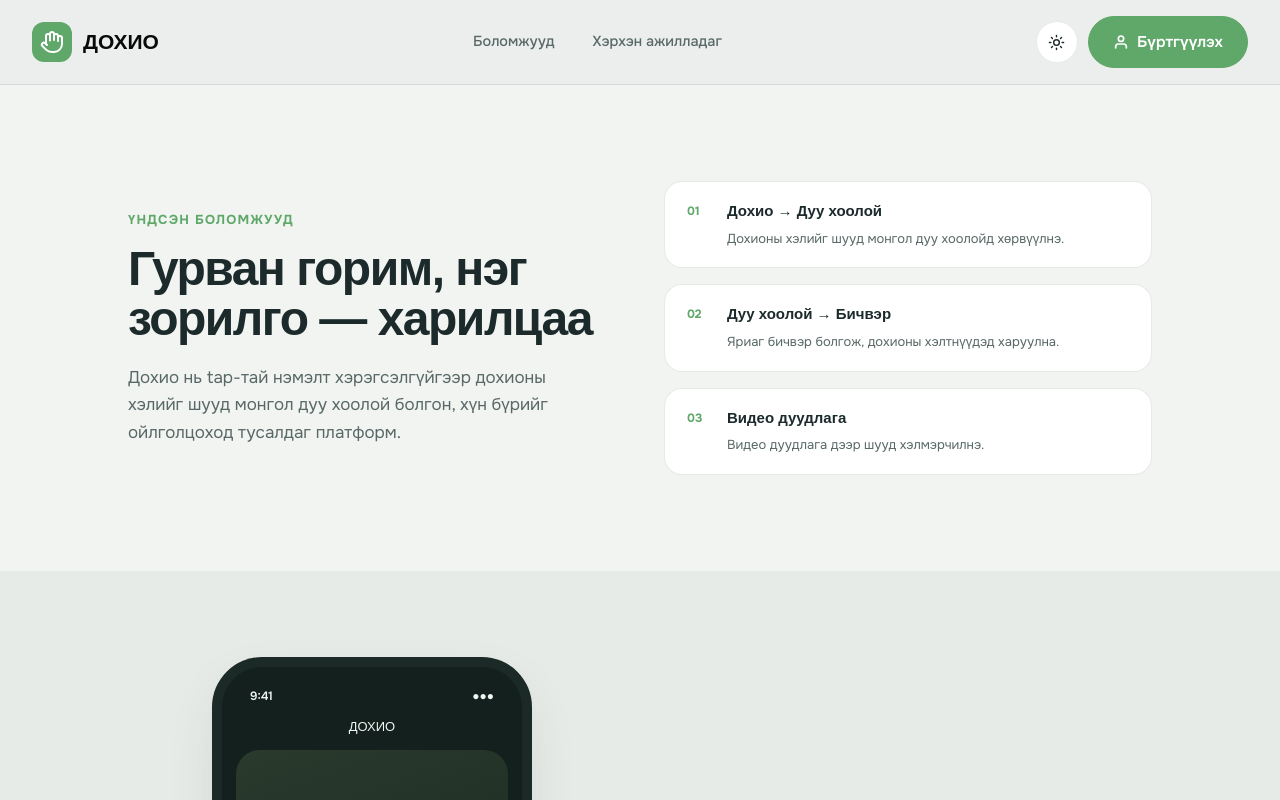
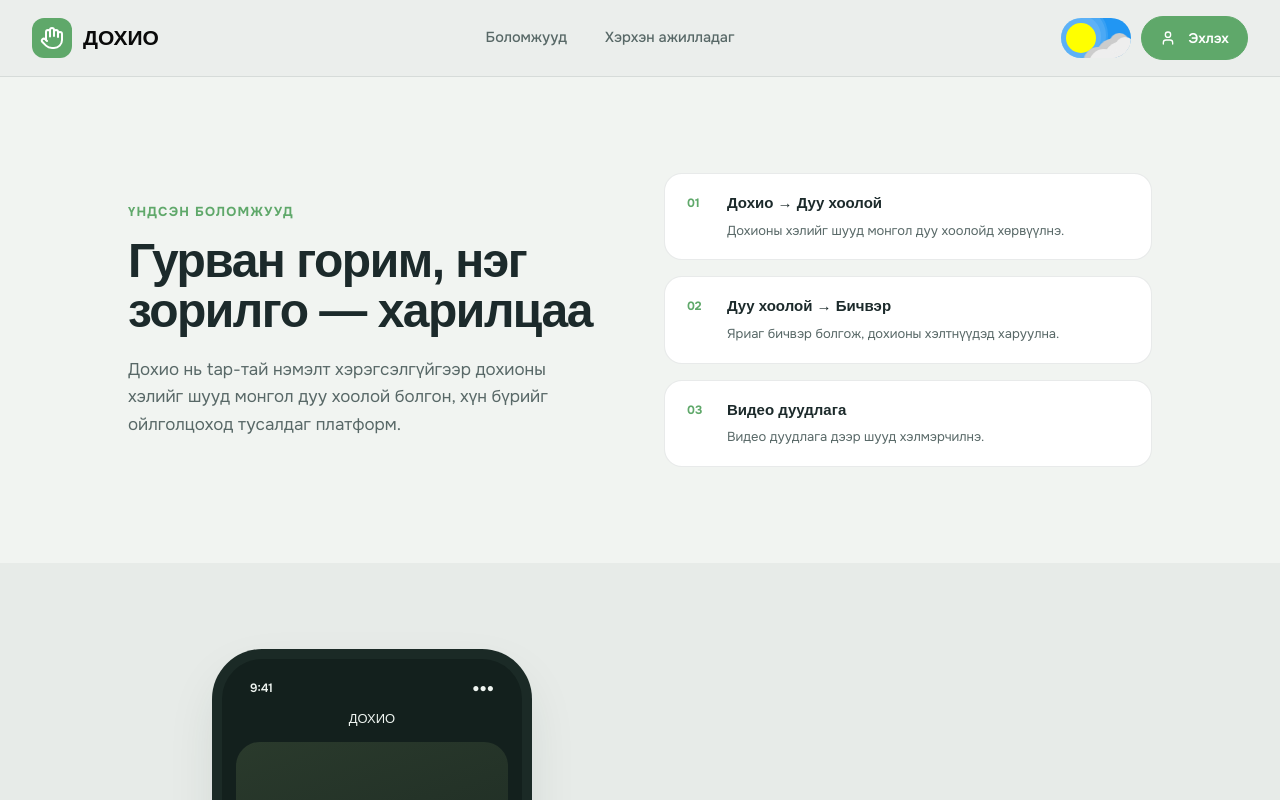
Before and after one commit to pinecone-studio/pinequest-s4-e1-team-7, a Next.js app in the folder seq/web/: page / in a window 1280 px wide. Shown: the top 800 px of the page. Built offline with nearby package versions, Linux system fonts and the light colour scheme; a web font is replaced by a local one.

Commit message:
cute dark light button

```diff
--- /dev/null
+++ b/seq/web/components/landingpage/DarkLightButton.tsx
@@ -0,0 +1,342 @@
+import React from 'react';
+import styled from 'styled-components';
+
+ export const Switch = () => {
+  return (
+    <StyledWrapper>
+      <label className="switch">
+        <input id="input" type="checkbox"  />
+        <div className="slider round">
+          <div className="sun-moon">
+            <svg id="moon-dot-1" className="moon-dot" viewBox="0 0 100 100">
+              <circle cx={50} cy={50} r={50} />
+            </svg>
+            <svg id="moon-dot-2" className="moon-dot" viewBox="0 0 100 100">
+              <circle cx={50} cy={50} r={50} />
+            </svg>
+            <svg id="moon-dot-3" className="moon-dot" viewBox="0 0 100 100">
+              <circle cx={50} cy={50} r={50} />
+            </svg>
+            <svg id="light-ray-1" className="light-ray" viewBox="0 0 100 100">
+              <circle cx={50} cy={50} r={50} />
+            </svg>
+            <svg id="light-ray-2" className="light-ray" viewBox="0 0 100 100">
+              <circle cx={50} cy={50} r={50} />
+            </svg>
+            <svg id="light-ray-3" className="light-ray" viewBox="0 0 100 100">
+              <circle cx={50} cy={50} r={50} />
+            </svg>
+            <svg id="cloud-1" className="cloud-dark" viewBox="0 0 100 100">
+              <circle cx={50} cy={50} r={50} />
+            </svg>
+            <svg id="cloud-2" className="cloud-dark" viewBox="0 0 100 100">
+              <circle cx={50} cy={50} r={50} />
+            </svg>
+            <svg id="cloud-3" className="cloud-dark" viewBox="0 0 100 100">
+              <circle cx={50} cy={50} r={50} />
+            </svg>
+            <svg id="cloud-4" className="cloud-light" viewBox="0 0 100 100">
+              <circle cx={50} cy={50} r={50} />
+            </svg>
+            <svg id="cloud-5" className="cloud-light" viewBox="0 0 100 100">
+              <circle cx={50} cy={50} r={50} />
+            </svg>
+            <svg id="cloud-6" className="cloud-light" viewBox="0 0 100 100">
+              <circle cx={50} cy={50} r={50} />
+            </svg>
+          </div>
+          <div className="stars">
+            <svg id="star-1" className="star" viewBox="0 0 20 20">
+              <path d="M 0 10 C 10 10,10 10 ,0 10 C 10 10 , 10 10 , 10 20 C 10 10 , 10 10 , 20 10 C 10 10 , 10 10 , 10 0 C 10 10,10 10 ,0 10 Z" />
+            </svg>
+            <svg id="star-2" className="star" viewBox="0 0 20 20">
+              <path d="M 0 10 C 10 10,10 10 ,0 10 C 10 10 , 10 10 , 10 20 C 10 10 , 10 10 , 20 10 C 10 10 , 10 10 , 10 0 C 10 10,10 10 ,0 10 Z" />
+            </svg>
+            <svg id="star-3" className="star" viewBox="0 0 20 20">
+              <path d="M 0 10 C 10 10,10 10 ,0 10 C 10 10 , 10 10 , 10 20 C 10 10 , 10 10 , 20 10 C 10 10 , 10 10 , 10 0 C 10 10,10 10 ,0 10 Z" />
+            </svg>
+            <svg id="star-4" className="star" viewBox="0 0 20 20">
+              <path d="M 0 10 C 10 10,10 10 ,0 10 C 10 10 , 10 10 , 10 20 C 10 10 , 10 10 , 20 10 C 10 10 , 10 10 , 10 0 C 10 10,10 10 ,0 10 Z" />
+            </svg>
+          </div>
+        </div>
+      </label>
+    </StyledWrapper>
+  );
+}
+
+const StyledWrapper = styled.div`
+  .switch {
+    position: relative;
+    display: inline-block;
+    width: 70px;
+    height: 40px;
+  }
+
+  .switch #input {
+    opacity: 0;
+    width: 0;
+    height: 0;
+  }
+
+  .slider {
+    position: absolute;
+    cursor: pointer;
+    top: 0;
+    left: 0;
+    right: 0;
+    bottom: 0;
+    background-color: #2196f3;
+    -webkit-transition: 0.4s;
+    transition: 0.4s;
+    z-index: 0;
+    overflow: hidden;
+  }
+
+  .sun-moon {
+    position: absolute;
+    content: "";
+    height: 30px;
+    width: 30px;
+    left: 5px;
+    bottom: 5px;
+    background-color: yellow;
+    -webkit-transition: 0.4s;
+    transition: 0.4s;
+  }
+
+  #input:checked + .slider {
+    background-color: black;
+  }
+
+  #input:focus + .slider {
+    box-shadow: 0 0 1px #2196f3;
+  }
+
+  #input:checked + .slider .sun-moon {
+    -webkit-transform: translateX(26px);
+    -ms-transform: translateX(26px);
+    transform: translateX(30px);
+    background-color: white;
+    -webkit-animation: rotate-center 0.6s ease-in-out both;
+    animation: rotate-center 0.6s ease-in-out both;
+  }
+
+  .moon-dot {
+    opacity: 0;
+    transition: 0.4s;
+    fill: gray;
+  }
+
+  #input:checked + .slider .sun-moon .moon-dot {
+    opacity: 1;
+  }
+
+  .slider.round {
+    border-radius: 40px;
+  }
+
+  .slider.round .sun-moon {
+    border-radius: 50%;
+  }
+
+  #moon-dot-1 {
+    left: 10px;
+    top: 3px;
+    position: absolute;
+    width: 6px;
+    height: 6px;
+    z-index: 4;
+  }
+
+  #moon-dot-2 {
+    left: 2px;
+    top: 10px;
+    position: absolute;
+    width: 10px;
+    height: 10px;
+    z-index: 4;
+  }
+
+  #moon-dot-3 {
+    left: 16px;
+    top: 18px;
+    position: absolute;
+    width: 3px;
+    height: 3px;
+    z-index: 4;
+  }
+
+  #light-ray-1 {
+    left: -8px;
+    top: -8px;
+    position: absolute;
+    width: 43px;
+    height: 43px;
+    z-index: -1;
+    fill: white;
+    opacity: 10%;
+  }
+
+  #light-ray-2 {
+    left: -50%;
+    top: -50%;
+    position: absolute;
+    width: 55px;
+    height: 55px;
+    z-index: -1;
+    fill: white;
+    opacity: 10%;
+  }
+
+  #light-ray-3 {
+    left: -18px;
+    top: -18px;
+    position: absolute;
+    width: 60px;
+    height: 60px;
+    z-index: -1;
+    fill: white;
+    opacity: 10%;
+  }
+
+  .cloud-light {
+    position: absolute;
+    fill: #eee;
+    animation-name: cloud-move;
+    animation-duration: 6s;
+    animation-iteration-count: infinite;
+  }
+
+  .cloud-dark {
+    position: absolute;
+    fill: #ccc;
+    animation-name: cloud-move;
+    animation-duration: 6s;
+    animation-iteration-count: infinite;
+    animation-delay: 1s;
+  }
+
+  #cloud-1 {
+    left: 30px;
+    top: 15px;
+    width: 40px;
+  }
+
+  #cloud-2 {
+    left: 44px;
+    top: 10px;
+    width: 20px;
+  }
+
+  #cloud-3 {
+    left: 18px;
+    top: 24px;
+    width: 30px;
+  }
+
+  #cloud-4 {
+    left: 36px;
+    top: 18px;
+    width: 40px;
+  }
+
+  #cloud-5 {
+    left: 48px;
+    top: 14px;
+    width: 20px;
+  }
+
+  #cloud-6 {
+    left: 22px;
+    top: 26px;
+    width: 30px;
+  }
+
+  @keyframes cloud-move {
+    0% {
+      transform: translateX(0px);
+    }
+
+    40% {
+      transform: translateX(4px);
+    }
+
+    80% {
+      transform: translateX(-4px);
+    }
+
+    100% {
+      transform: translateX(0px);
+    }
+  }
+
+  .stars {
+    transform: translateY(-32px);
+    opacity: 0;
+    transition: 0.4s;
+  }
+
+  .star {
+    fill: white;
+    position: absolute;
+    -webkit-transition: 0.4s;
+    transition: 0.4s;
+    animation-name: star-twinkle;
+    animation-duration: 2s;
+    animation-iteration-count: infinite;
+  }
+
+  #input:checked + .slider .stars {
+    -webkit-transform: translateY(0);
+    -ms-transform: translateY(0);
+    transform: translateY(0);
+    opacity: 1;
+  }
+
+  #star-1 {
+    width: 20px;
+    top: 2px;
+    left: 3px;
+    animation-delay: 0.3s;
+  }
+
+  #star-2 {
+    width: 6px;
+    top: 16px;
+    left: 3px;
+  }
+
+  #star-3 {
+    width: 12px;
+    top: 20px;
+    left: 10px;
+    animation-delay: 0.6s;
+  }
+
+  #star-4 {
+    width: 18px;
+    top: 0px;
+    left: 18px;
+    animation-delay: 1.3s;
+  }
+
+  @keyframes star-twinkle {
+    0% {
+      transform: scale(1);
+    }
+
+    40% {
+      transform: scale(1.2);
+    }
+
+    80% {
+      transform: scale(0.8);
+    }
+
+    100% {
+      transform: scale(1);
+    }
+  }`;
+
+export default Switch;
--- a/seq/web/components/landingpage/Header.tsx
+++ b/seq/web/components/landingpage/Header.tsx
@@ -1,34 +1,39 @@
-"use client";
-
+"use client"
+import { useEffect, useRef } from "react";
 import Link from "next/link";
 import { Logo } from "../Logo";
-import { useEffect, useState } from "react";
-import { Moon, Sun } from "lucide-react";
+import Switch from "./DarkLightButton";
+import { User } from "lucide-react";
 
 export const Header = () => {
-  const [theme, setTheme] = useState<"light" | "dark">("light");
+  const checkboxRef = useRef<HTMLInputElement>(null);
 
   useEffect(() => {
     const saved = localStorage.getItem("theme") as "light" | "dark" | null;
-    const initial = saved || "light";
-    setTheme(initial);
-    document.documentElement.setAttribute("data-theme", initial);
+    const isDark = saved === "dark";
+    if (checkboxRef.current) checkboxRef.current.checked = isDark;
+    document.documentElement.setAttribute("data-theme", saved || "light");
   }, []);
 
-  const toggleTheme = () => {
-    const next = theme === "light" ? "dark" : "light";
-    setTheme(next);
-    document.documentElement.setAttribute("data-theme", next);
-    localStorage.setItem("theme", next);
-  };
+  useEffect(() => {
+    const checkbox = document.getElementById("input") as HTMLInputElement;
+    if (!checkbox) return;
+
+    const handleChange = () => {
+      const next = checkbox.checked ? "dark" : "light";
+      document.documentElement.setAttribute("data-theme", next);
+      localStorage.setItem("theme", next);
+    };
+
+    checkbox.addEventListener("change", handleChange);
+    return () => checkbox.removeEventListener("change", handleChange);
+  }, []);
 
   return (
     <>
       <style>{`
         @media (max-width: 768px) {
-          .lnav-links {
-            display: none !important;
-          }
+          .lnav-links { display: none !important; }
         }
       `}</style>
 
@@ -44,28 +49,16 @@
             { label: "Боломжууд", href: "#features" },
             { label: "Хэрхэн ажилладаг", href: "#how-it-works" },
           ].map((item) => (
-            <a key={item.label} href={item.href}>
-              {item.label}
-            </a>
+            <a key={item.label} href={item.href}>{item.label}</a>
           ))}
         </nav>
 
         <div className="lnav-right">
-          <button className="lnav-theme" onClick={toggleTheme} aria-label="Toggle theme" style={{ width: "clamp(40px, 10vw, 42px)", height: "clamp(40px, 10vw, 42px)" }}>
-            {theme === "light" ? (
-              <Sun size={17} />
-            ) : (
-              <Moon size={17} />
-            )}
-          </button>
-
+          <Switch />
           <Link href="/dashboard">
-            <button className="db-pillbtn green lg">
-              <svg xmlns="http://www.w3.org/2000/svg" width="15" height="15" viewBox="0 0 24 24" fill="none" stroke="currentColor" strokeWidth="2.5" strokeLinecap="round" strokeLinejoin="round">
-                <path d="M20 21v-2a4 4 0 0 0-4-4H8a4 4 0 0 0-4 4v2"/>
-                <circle cx="12" cy="7" r="4"/>
-              </svg>
-              Бүртгүүлэх
+            <button className="db-pillbtn green sm">
+              <User style={{ marginRight: "4px" }} />
+              Эхлэх
             </button>
           </Link>
         </div>
--- a/seq/web/package.json
+++ b/seq/web/package.json
@@ -23,6 +23,7 @@
     "react": "^19.2.7",
     "react-dom": "^19.2.7",
     "shadcn": "^4.10.0",
+    "styled-components": "^6.4.2",
     "tailwind-merge": "^3.6.0",
     "tw-animate-css": "^1.4.0"
   },
@@ -31,6 +32,7 @@
     "@types/node": "^22.9.0",
     "@types/react": "^18.3.12",
     "@types/react-dom": "^18.3.1",
+    "@types/styled-components": "^5.1.36",
     "autoprefixer": "^10.4.20",
     "postcss": "^8.4.49",
     "tailwindcss": "^3.4.14",
```
Also changed, not shown: 1 other file (tests, documents, lock files or other folders).
